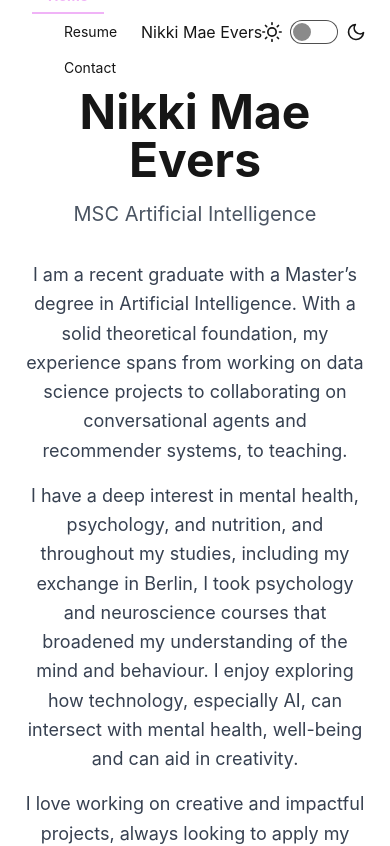
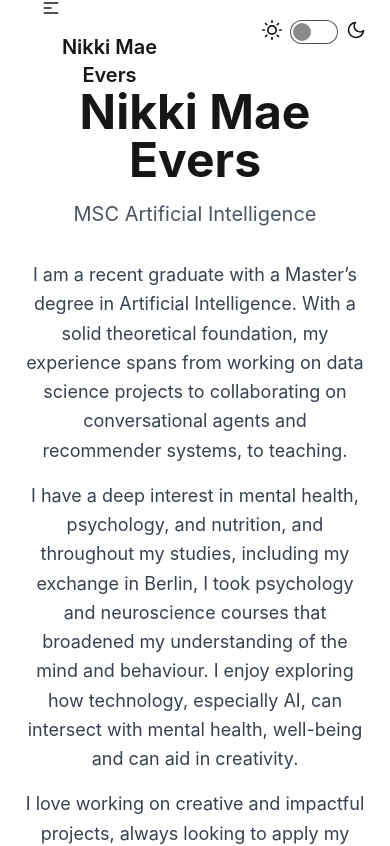
Before and after one commit to NikkiMaeEvers/my-portfolio-site, a Next.js app: page / in a window 390 px wide. Shown: the top 846 px of the page. Built offline with nearby package versions, Linux system fonts and the light colour scheme.

Commit message:
updated navbar

```diff
--- a/src/app/globals.css
+++ b/src/app/globals.css
@@ -19,6 +19,10 @@
   @apply hover:shadow-lg hover:scale-105 transition-transform duration-200 hover:font-bold;
 }
 
+.btn-ghost {
+  @apply hover:bg-primary
+}
+
 /* Menu link hover effects */
 .menu-link {
   @apply hover:bg-transparent hover:font-bold hover:text-primary after:absolute after:w-full after:h-0.5 after:bg-primary after:left-0 after:bottom-0 after:scale-x-0 hover:after:scale-x-100 after:transition-transform;
--- a/src/components/Navbar.tsx
+++ b/src/components/Navbar.tsx
@@ -7,10 +7,26 @@
 
   return (
     <div className="navbar h-16 justify-between px-6">
-      {/* NAME / LOGO */}
-
-      {/* PAGES */}
-      <ul className="navbar-start menu menu-horizontal space-x-4">
+      {/* Hamburger Menu for Mobile*/}
+      <div className="navbar-start">
+        <div className="dropdown">
+          <div tabIndex={0} role="button" className="btn btn-ghost lg:hidden">
+            <svg
+              xmlns="http://www.w3.org/2000/svg"
+              className="h-5 w-5"
+              fill="none"
+              viewBox="0 0 24 24"
+              stroke="currentColor">
+              <path
+                strokeLinecap="round"
+                strokeLinejoin="round"
+                strokeWidth="2"
+                d="M4 6h16M4 12h8m-8 6h16" />
+            </svg>
+          </div>
+          <ul
+            tabIndex={0}
+            className="menu menu-sm dropdown-content bg-base-100 rounded-box z-[1] mt-3 w-52 p-2 shadow">
             <li className="nav-item">
             <a href="/" className={`${pathname === '/' ? 'current-link' : 'menu-link'}`}>Home</a>
             </li>
@@ -22,15 +38,29 @@
             </li>
           </ul>
 
-
-      {/* NAME / LOGO */}
-      <div className="navbar-center">
-        Nikki Mae Evers
+          {/* Logo / Name */}
+          <a className="btn btn-ghost text-xl">Nikki Mae Evers</a>
         </div>
 
+        {/* Menu for bigger screens */}
+        <div className='hidden lg:flex'>
+          <ul className="flex menu menu-horizontal space-x-4">
+            <li>
+            <a href="/" className={`${pathname === '/' ? 'current-link' : 'menu-link'}`}>Home</a>
+            </li>
+            <li>
+              <a href="/resume" className={`${pathname === '/resume' ? 'current-link' : 'menu-link'}`}>Resume</a>
+            </li>
+            <li>
+              <a href="/contact" className={`${pathname === '/contact' ? 'current-link' : 'menu-link'}`}>Contact</a>
+            </li>
+          </ul>
+        </div>
+      </div>
 
       {/* THEME */}
-      <label className="navbar-end flex cursor-pointer gap-2">
+      <div className='navbar-end'>
+        <label className="flex cursor-pointer gap-2">
         <svg
           xmlns="http://www.w3.org/2000/svg"
           width="20"
@@ -60,6 +90,7 @@
         </svg>
       </label>
       </div>
+    </div>
   );
 };
 
```
Lines whose indentation alone changed are shown as unchanged.
